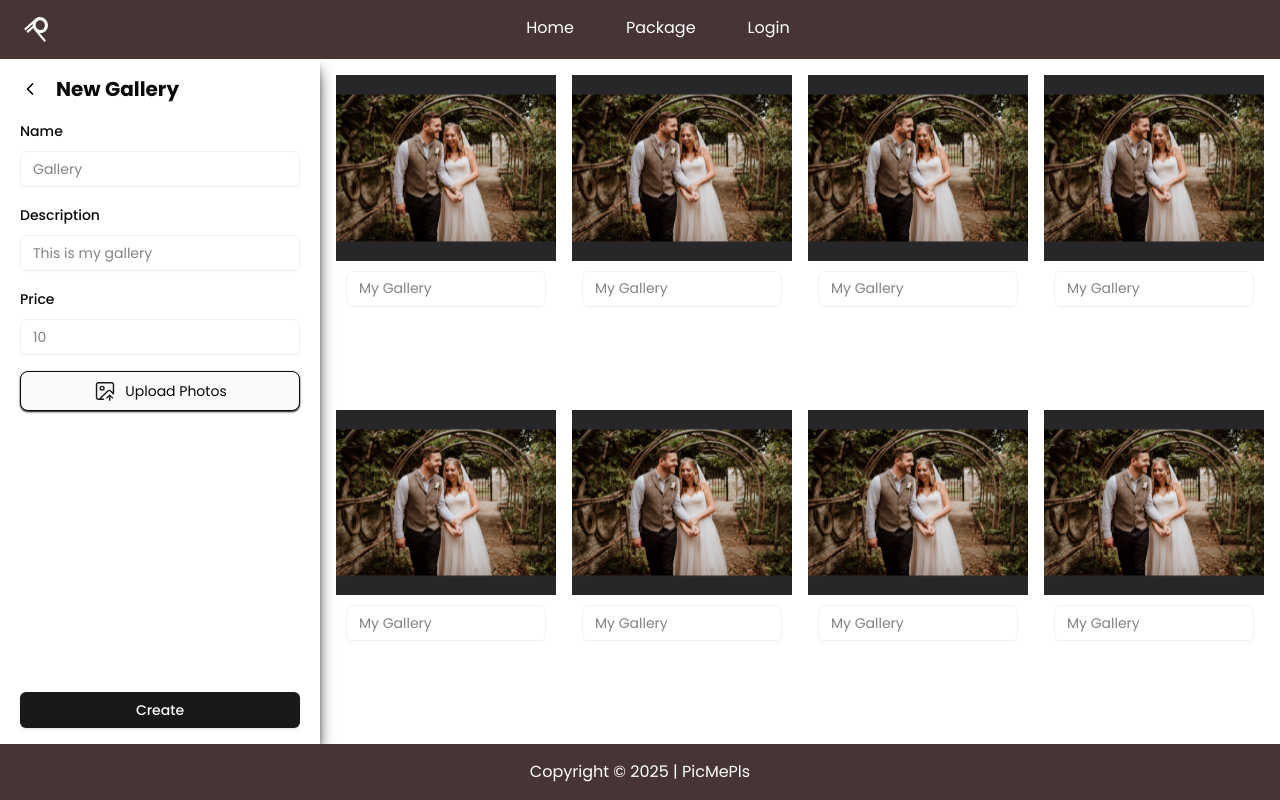
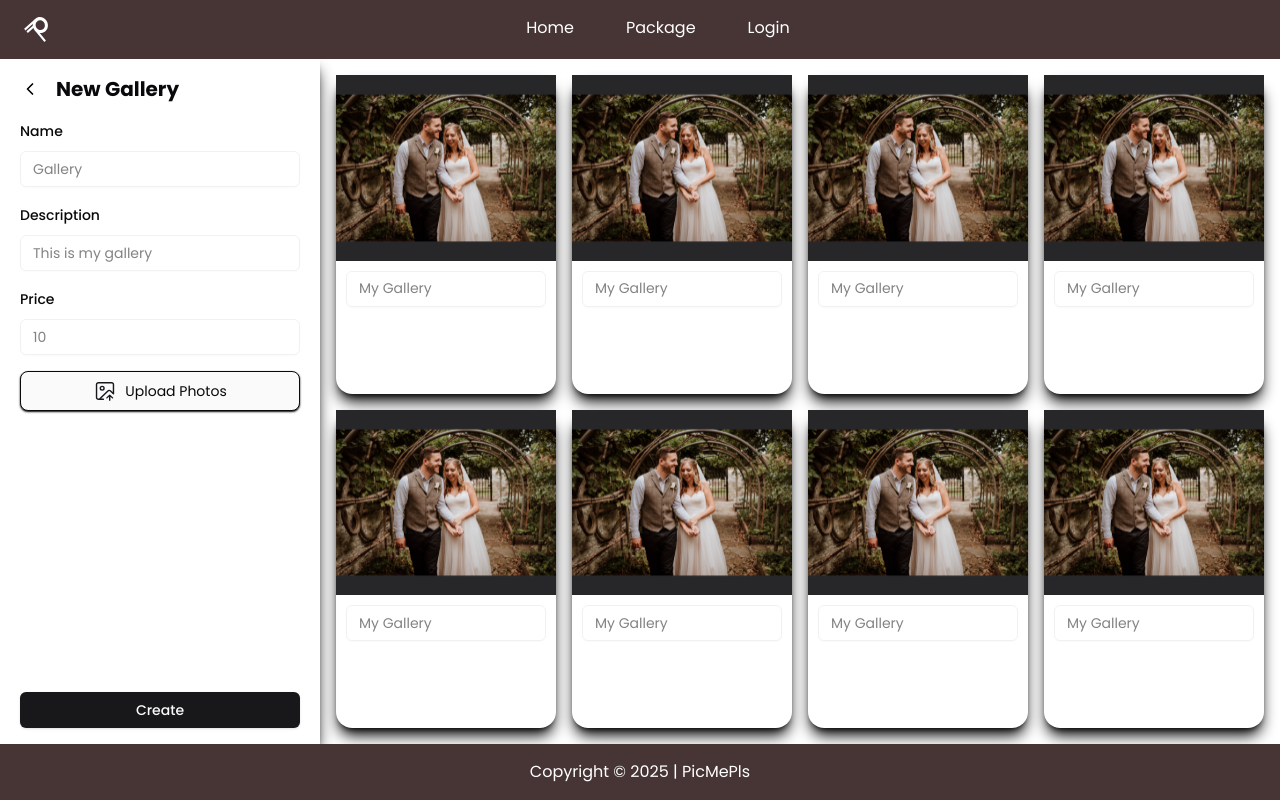
Before and after one commit to CP-RektMart/pic-me-pls-frontend, a Next.js app: page /photographer/packages/create in a window 1280 px wide. Built offline with nearby package versions, Linux system fonts and the light colour scheme; no server answers; some icons are missing.

Commit message:
fix: card shadow

```diff
--- a/src/components/gallery-page/photoCard.tsx
+++ b/src/components/gallery-page/photoCard.tsx
@@ -61,7 +61,7 @@ export default function PhotoCard({
   }
 
   return (
-    <div className='flex w-auto flex-col rounded-2xl'>
+    <div className='flex w-auto flex-col rounded-2xl shadow-lg shadow-black/100'>
       <Image
         src={imageUrl}
         alt='image'
```
